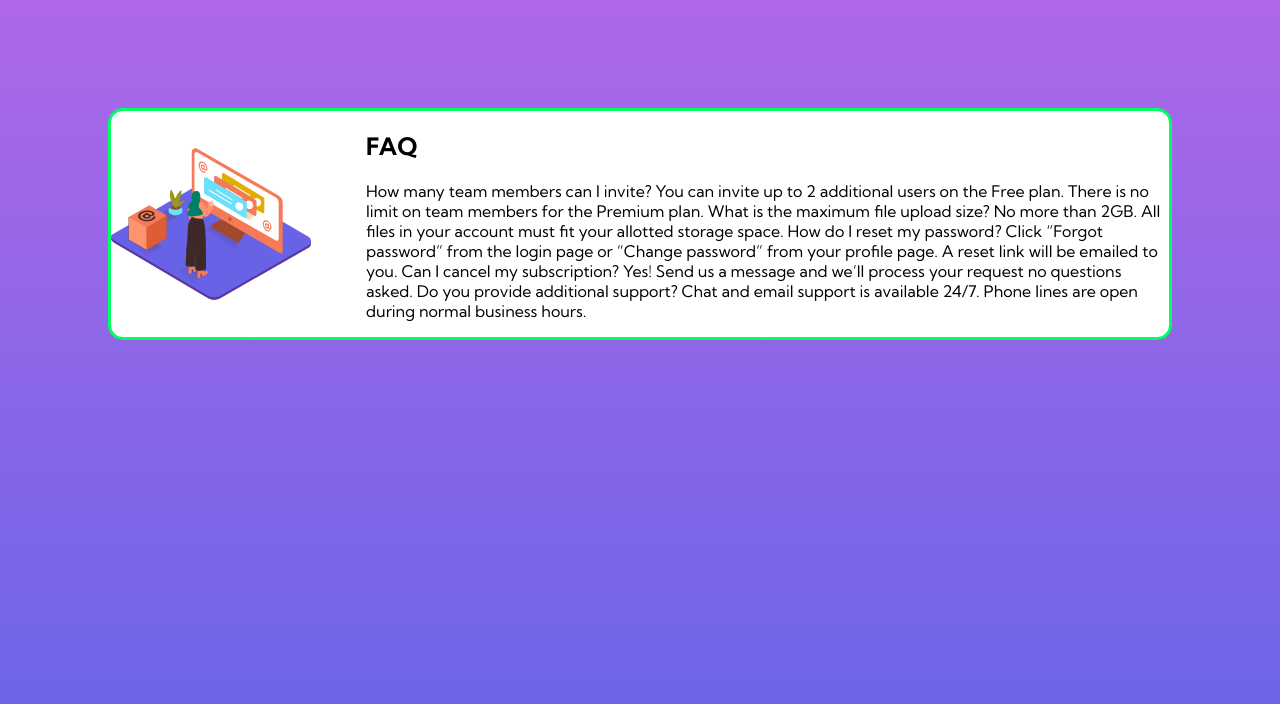
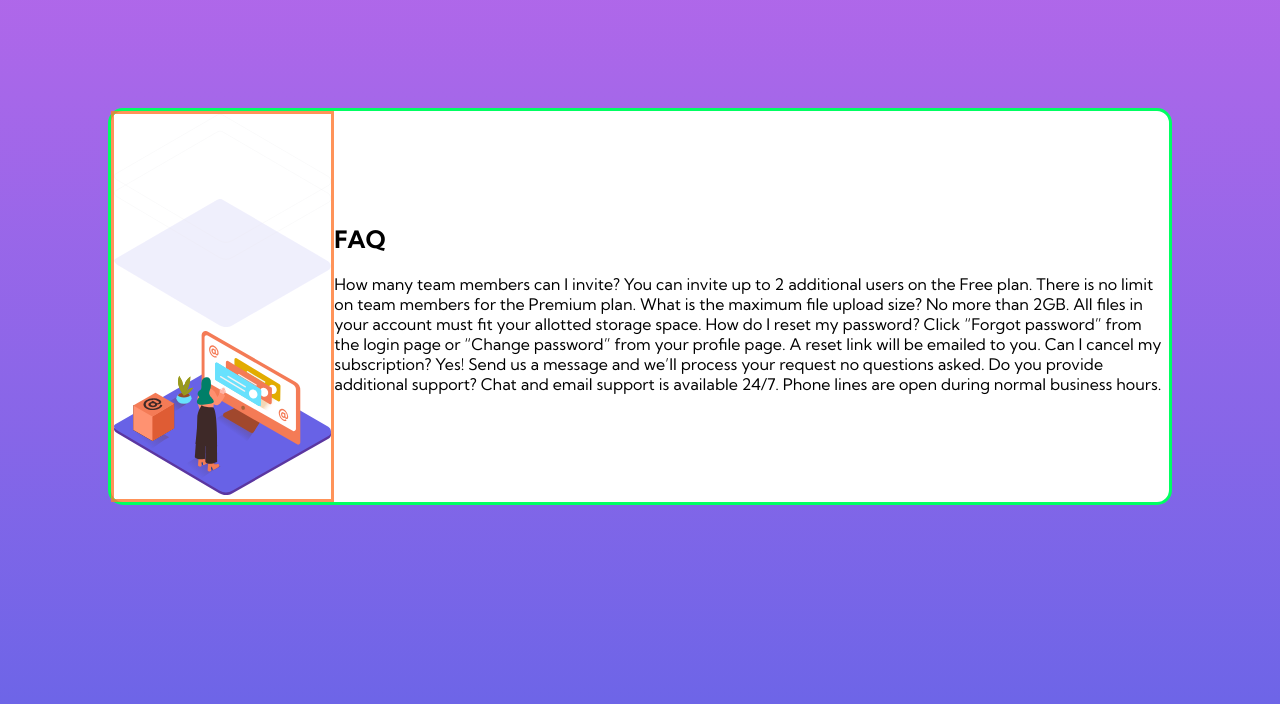
Before and after one commit to dawn-chung27/faq-accordian-card, a plain HTML site: page index.html in a window 1280 px wide. Drawn offline with Linux system fonts and the light colour scheme.

Commit message:
add svg images

```diff
--- a/index.html
+++ b/index.html
@@ -15,8 +15,11 @@
 </head>
 <body>
   <div class="main">
-    <embed id="image" src="./images/illustration-woman-online-mobile.svg">
-    <div class="faq-component">
+    <div class="image">
+      <img id="image-background" src="/images/bg-pattern-desktop.svg" alt="bg-pattern" style="width: 100%; height: auto;">
+      <img id="image-color" src="./images/illustration-woman-online-mobile.svg" alt="illust" style="width: 100%; height: auto;">
+    </div>
+      <div class="faq-component">
       <h2>FAQ</h2>
      <p>How many team members can I invite?
     You can invite up to 2 additional users on the Free plan. There is no limit on
--- a/input.scss
+++ b/input.scss
@@ -33,9 +33,15 @@ body {
   border-radius: 15px;
 
 }
-#image {
-  width: 200px;
-  padding-right: 55px;
+.image {
+  border: solid rgba(255, 122, 51, 0.813) 3px;
+
+}
+#image-color {
+
+}
+#image-background {
+
 }
 .faq-component {
 
```
Also changed, not shown: output.css, 1 other file.
